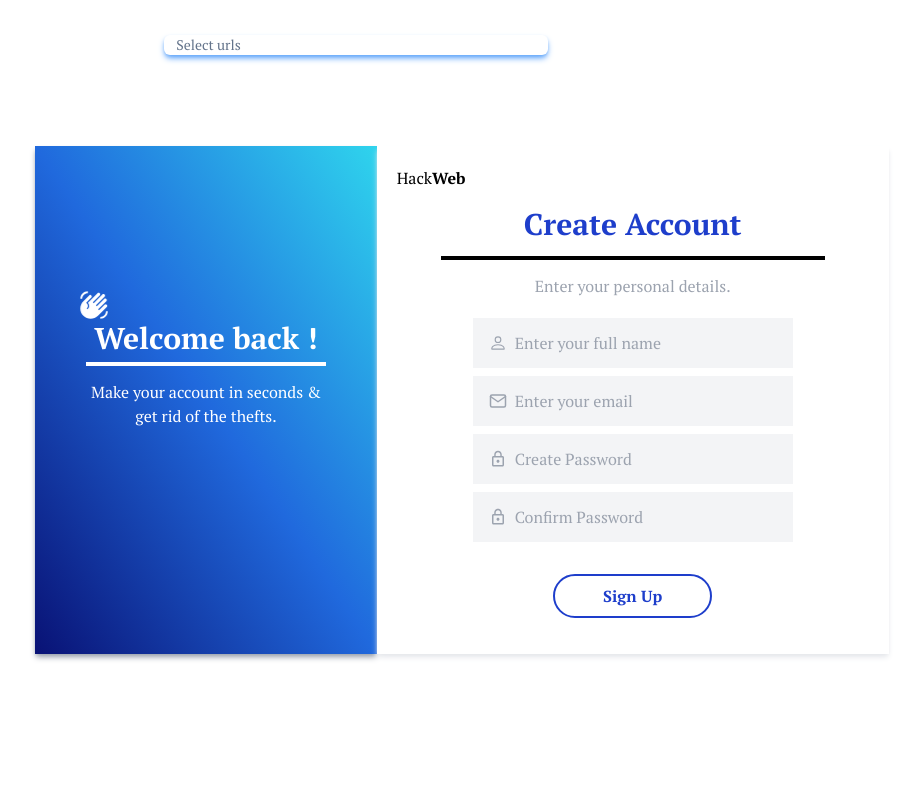
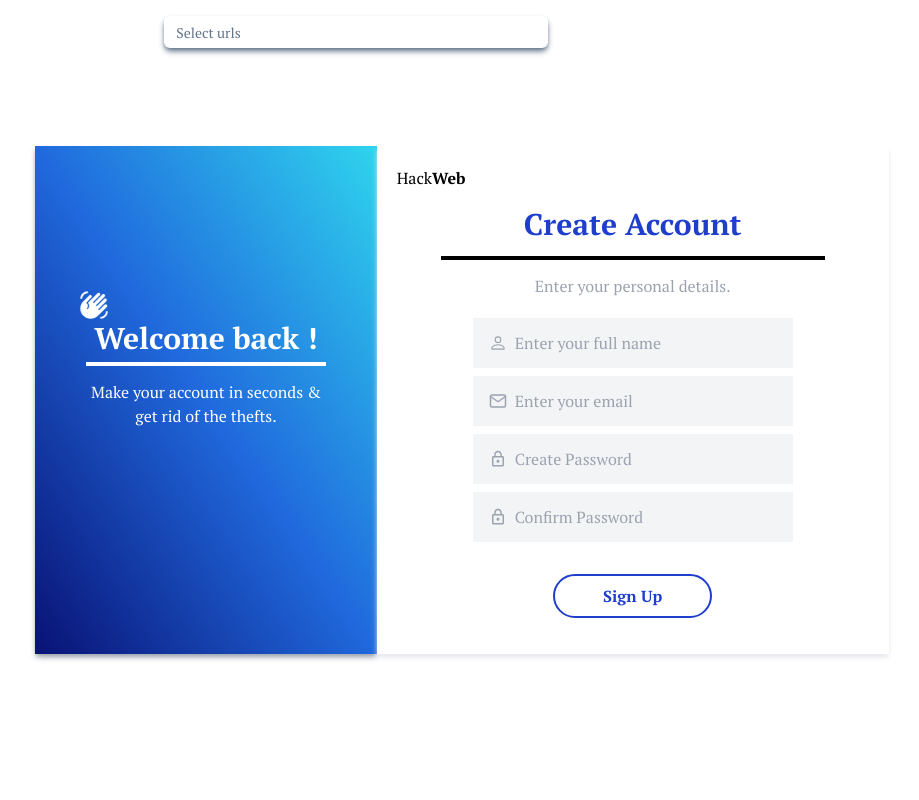
Before and after one commit to imconqueror7/Hackerthon-Code-Wars, a Next.js app in the folder hackweb/: page /signup in a window 1280 px wide. Shown: the top 800 px of the page, without its empty margins (178-1097 px from the left). Built offline with nearby package versions, Linux system fonts and the light colour scheme.

Commit message:
search-bar

```diff
--- a/hackweb/components/Navbar.js
+++ b/hackweb/components/Navbar.js
@@ -47,8 +47,8 @@ const Navbar = () => {
     <div style={{backgroundColor: `${color}`}} className="fixed left-0 top-0 w-full z-10 ease-in duration-500">
       <div className="max-w-[1100px] m-auto flex justify-between items-center p-4">
           <h1 style={{ color: `${textColor}` }} className="text-2xl">HackWeb</h1>
-        <div className="w-96 justify-center py-4">
-          <input type="text" className=" w-96 px-3 bg-white border-slate-300 rounded-md text-sm placeholder-slate-500 shadow-md shadow-blue-400 focus:outline-none focus:ring-2 focus:ring-blue-500" placeholder="Select urls" />
+        <div className="w-96 justify-center">
+          <input type="text" className=" w-96 h-8 px-3 bg-white border-slate-300 rounded-md text-sm placeholder-slate-500 shadow-md shadow-slate-500 focus:outline-none focus:ring-2 focus:ring-blue-500" placeholder="Select urls" />
         </div>
         <ul style={{ color: `${textColor}` }} className="hidden sm:flex uppercase font-sans text-sm ease-in-out duration-500">
           <li className="px-4 hover:font-semibold duration-200 ">
```
Also changed, not shown: 1 other file (tests, documents, lock files or other folders).
